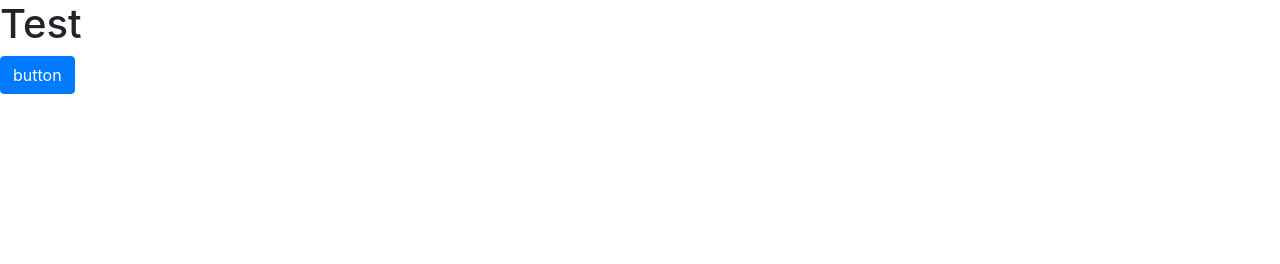
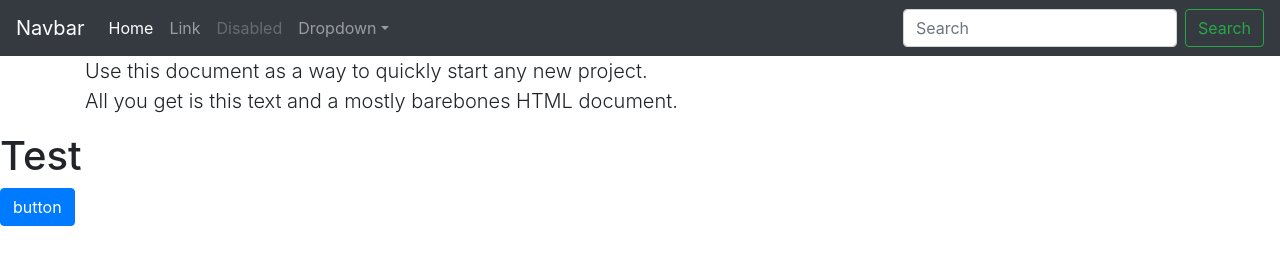
Before and after one commit to clintbatte/_bootstrap4.0-style-dictionary, a website: page app/index.html in a window 1280 px wide. Drawn offline with Linux system fonts and the light colour scheme; files that its build step writes are made by us from their sources.

Commit message:
beggining changes to HTML

```diff
--- a/app/index.html
+++ b/app/index.html
@@ -2,17 +2,68 @@
 <html lang="en">
 <head>
   <meta charset="UTF-8">
-  <meta name="viewport" content="width=device-width, initial-scale=1.0">
+  <meta name="viewport" content="width=device-width, initial-scale=1.0 shrink-to-fit=no">
   <meta http-equiv="X-UA-Compatible" content="ie=edge">
-  <title>Test</title>
+  <title>Starter Template for Bootstrap</title>
 
+  <!-- Bootstrap core CSS -->
   <link rel="stylesheet" href="./css/app.css">
+
+  <!-- Custom styles for this template -->
 
   <script src="dist/js/scripts.min.js"></script>
 
 </head>
 <body>
+
+  <nav class="navbar navbar-expand-md navbar-dark bg-dark fixed-top">
+    <a class="navbar-brand" href="#">Navbar</a>
+    <button class="navbar-toggler" type="button" data-toggle="collapse" data-target="#navbarsExampleDefault" aria-controls="navbarsExampleDefault" aria-expanded="false" aria-label="Toggle navigation">
+      <span class="navbar-toggler-icon"></span>
+    </button>
+
+    <div class="collapse navbar-collapse" id="navbarsExampleDefault">
+      <ul class="navbar-nav mr-auto">
+        <li class="nav-item active">
+          <a class="nav-link" href="#">Home
+            <span class="sr-only">(current)</span>
+          </a>
+        </li>
+        <li class="nav-item">
+          <a class="nav-link" href="#">Link</a>
+        </li>
+        <li class="nav-item">
+          <a class="nav-link disabled" href="#">Disabled</a>
+        </li>
+        <li class="nav-item dropdown">
+          <a class="nav-link dropdown-toggle" href="http://example.com" id="dropdown01" data-toggle="dropdown" aria-haspopup="true" aria-expanded="false">Dropdown</a>
+          <div class="dropdown-menu" aria-labelledby="dropdown01">
+            <a class="dropdown-item" href="#">Action</a>
+            <a class="dropdown-item" href="#">Another action</a>
+            <a class="dropdown-item" href="#">Something else here</a>
+          </div>
+        </li>
+      </ul>
+      <form class="form-inline my-2 my-lg-0">
+        <input class="form-control mr-sm-2" type="text" placeholder="Search" aria-label="Search">
+        <button class="btn btn-outline-success my-2 my-sm-0" type="submit">Search</button>
+      </form>
+    </div>
+  </nav>
+
+  <main role="main" class="container">
+
+    <div class="starter-template">
+      <h1>Bootstrap starter template</h1>
+      <p class="lead">Use this document as a way to quickly start any new project.
+        <br> All you get is this text and a mostly barebones HTML document.</p>
+    </div>
+
+  </main>
+  <!-- /.container -->
 <h1>Test</h1>
+
+
 <button type="button" class="btn btn-primary">button</button>
 </body>
 </html>
--- a/gulpfile.js
+++ b/gulpfile.js
@@ -27,7 +27,6 @@ gulp.task('browserSync', function () {
 		server: {
 			baseDir: 'app'
 		},
-		//port: 8080
 	});
 });
 
```
